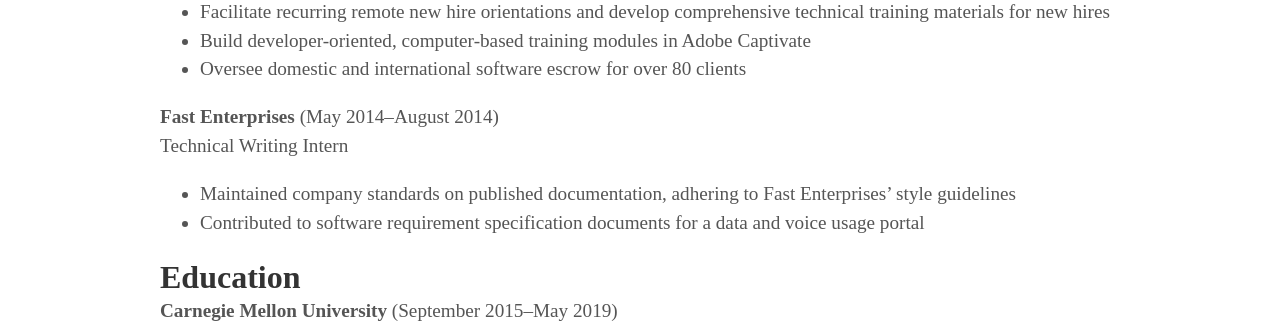
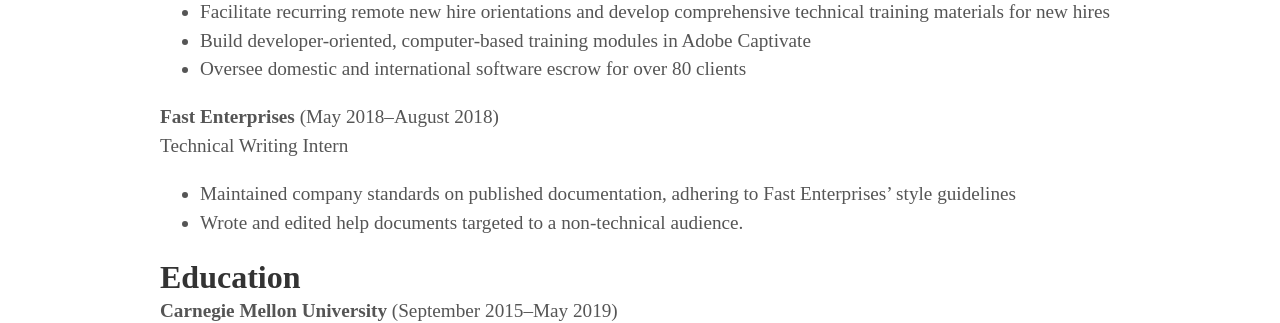
Before and after one commit to jamesfwheaton/jamesfwheaton.github.io, a Jekyll site: the page built from index.html, in a window 1280 px wide. Shown: the part 1483-1806 px from the top of the page. Built offline with Jekyll 4.4.1, drawn with Linux system fonts in a browser that asks for light colours; some web fonts are replaced; some of the changed text lies outside the part shown.

Commit message:
Link Fixes

```diff
--- a/CNAME
+++ b/CNAME
@@ -1 +1 @@
-brettblue.io
+jamesfwheaton.io
--- a/_includes/footer.html
+++ b/_includes/footer.html
@@ -1,6 +1,6 @@
 <footer class="footer">
     <!-- <p>&copy; {{ site.username }}</p> -->
-    <p>Built with Jekyll and hosted on GitHub Pages by Brett Blue</p>
+    <p>Built with Jekyll and hosted on GitHub Pages by James Wheaton</p>
 </footer>
 <script src="//cdn.jsdelivr.net/particles.js/2.0.0/particles.min.js"></script>
 <script src="{{ '/assets/js/sweet-scroll.min.js' | prepend: site.baseurl }}"></script>
--- a/_includes/header.html
+++ b/_includes/header.html
@@ -7,7 +7,7 @@
       <div class="header-icons">
         <a aria-label="Send email" href="mailto:jamesfwheaton@gmail.com"><i class="icon fa fa-envelope"></i></a>
         <a aria-label="My Portfolio" href="https://www.dropbox.com/sh/vep7hqhi48c7m16/AAAYKyXF1p-5qqxhVxyT0nmca?dl=0"><i class="icon fa fa-briefcase" aria-hidden="true"></i></a>
-        <a aria-label="My LinkedIn" target="_blank" href="linkedin.com/in/james-wheaton-061114127"><i class="icon fa fa-linkedin-square" aria-hidden="true"></i></a>
+        <a aria-label="My LinkedIn" href="https://linkedin.com/in/james-wheaton-061114127"><i class="icon fa fa-linkedin-square" aria-hidden="true"></i></a>
         <a aria-label="My Github" target="_blank" href="https://github.com/jamesfwheaton"><i class="icon fa fa-github-alt" aria-hidden="true"></i></a>
       </div>
       <div class="header-links">
--- a/_includes/resume.html
+++ b/_includes/resume.html
@@ -18,11 +18,11 @@
 		<li>Build developer-oriented, computer-based training modules in Adobe Captivate</li>
 		<li>Oversee domestic and international software escrow for over 80 clients</li>
 	</ul>
-	<b>Fast Enterprises</b> (May 2014–August 2014)<br>
+	<b>Fast Enterprises</b> (May 2018–August 2018)<br>
 	Technical Writing Intern<br>
 	<ul>
 		<li>Maintained company standards on published documentation, adhering to Fast Enterprises’ style guidelines</li>
-		<li>Contributed to software requirement specification documents for a data and voice usage portal</li>
+		<li>Wrote and edited help documents targeted to a non-technical audience.</li>
 	</ul>
 	<h2>Education</h2>
 	<b>Carnegie Mellon University</b> (September 2015–May 2019)<br>
```
